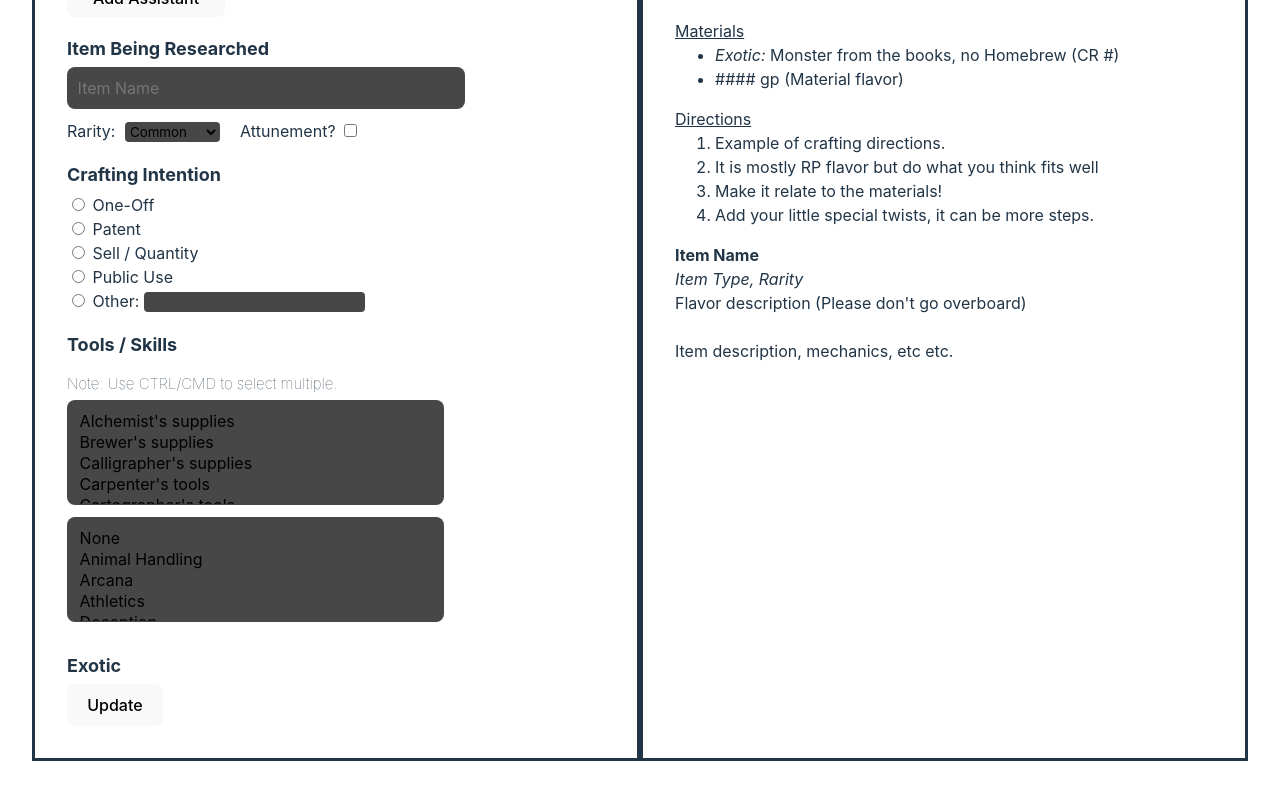
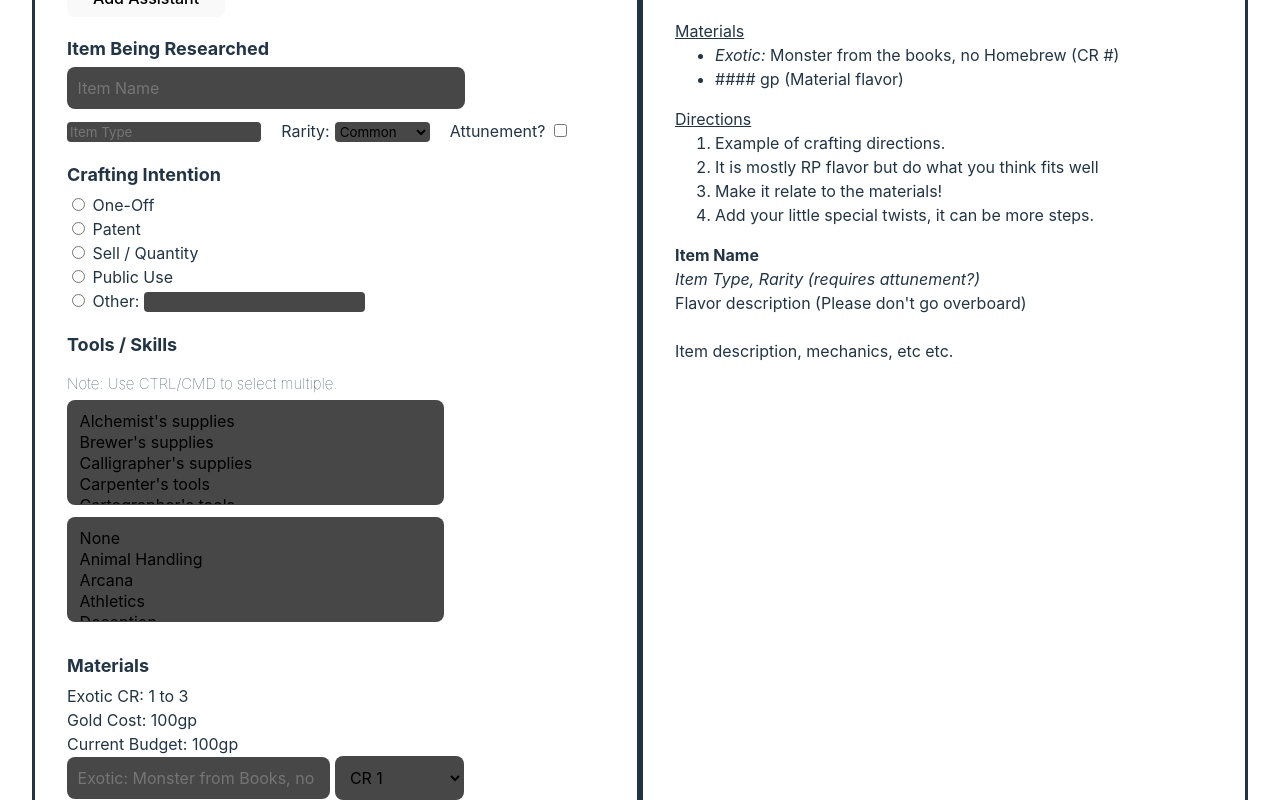
Before and after one commit to GlitchAmbush/rc-formula-generator, a React (Vite) app: page / in a window 1280 px wide. Shown: the part 280-1080 px from the top of the page. Built offline with nearby package versions, Linux system fonts and the light colour scheme.

Commit message:
Still working on Materials.

```diff
--- a/package.json
+++ b/package.json
@@ -10,7 +10,8 @@
   },
   "dependencies": {
     "react": "^18.2.0",
-    "react-dom": "^18.2.0"
+    "react-dom": "^18.2.0",
+    "react-number-format": "^5.1.4"
   },
   "devDependencies": {
     "@types/react": "^18.0.28",
--- a/src/App.jsx
+++ b/src/App.jsx
@@ -1,6 +1,16 @@
 import { useState } from 'react'
+import { NumericFormat } from 'react-number-format'
 import './App.css'
 import { toolOptions, skillOptions } from './resources/options'
+import {
+  makeOption,
+  makeCROption,
+  displayNames,
+  displayToolSkill,
+  checkRadio,
+  getSelect,
+  getCheck
+} from './resources/functions.jsx'
 
 function App() {
   // Sets/States
@@ -11,98 +21,64 @@ function App() {
   const [intention, setIntention] = useState()
   const [toolSkill, setToolSkill] = useState('Tool, Tool; Skill')
   const [exotic, setExotic] = useState()
-  const [material, setMaterial] = useState()
-  const [directions, setDirections] = useState()
-  const [itemType, setItemType] = useState()
-  const [itemRarity, setItemRarity] = useState()
+  const [material, setMaterial] = useState([{ material: '', gold: ''}])
+  const [directions, setDirections] = useState([{ direction: ''}])
+  const [itemType, setItemType] = useState('Item Type')
+  const [itemRarity, setItemRarity] = useState('Rarity')
   const [itemDesc, setItemDesc] = useState()
-  const [attunement, setAttunement] = useState()
+  const [attunement, setAttunement] = useState('(requires attunement?)')
+  const [goldCost, setGoldCost] = useState(100)
+  const [cr, setCR] = useState("1 to 3")
 
-  // Functions
-  const makeOption = (item) => {
-    return <option key={item} value={item}>{item}</option>
+  const calculateItemRequiremenets = (event) => {
+    var cr = ''
+    var goldCost = ''
+    var value = event.target.value
+
+    switch (value) {
+      case 'common':
+        goldCost = 100
+        break
+      case 'uncommon':
+        goldCost = 400
+        break
+      case 'rare':
+        goldCost = 4000
+        break
+      case 'very rare':
+        goldCost = 20000
+        break
+      default:
+        goldCost = 100
+        break
     }
 
-  const displayNames = dictionary => {
-    var list = ""
-    var i = 0
-    for (var key of dictionary) {
-      i++
-      if (i == dictionary.length) {
-        list = list.concat(`${Object.values(key)}`)
-      } else {
-        list = list.concat(`${Object.values(key)}, `)
-      }
-    }
-    return list
+    switch (value) {
+      case 'common':
+        cr = "1 to 3"
+        break
+      case 'uncommon':
+        cr = "4 to 8"
+        break
+      case 'rare':
+        cr = "9 to 12"
+        break
+      case 'very rare':
+        cr = "13 to 18"
+        break
+      default:
+        cr = "1 to 3"
+        break
     }
 
-  const displayToolSkill = (toolArray, skillArray) => {
-    var list = ""
-    for (var i = 0, len = toolArray.length; i < len; i++) {
-      if (i == toolArray.length-1) {
-        if (skillArray[0] == "None") {
-          list = list.concat(`${toolArray[i]}`)
-        } else {
-          list = list.concat(`${toolArray[i]}; `)
-        }
-      } else {
-        list = list.concat(`${toolArray[i]}, `)
-      }
+    setCR(cr)
+    setGoldCost(goldCost)
   }
 
-    if (skillArray[0] != "None") {
-      for (var i = 0, len = skillArray.length; i < len; i++) {
-        if (i == skillArray.length-1) {
-          list = list.concat(`${skillArray[i]}`)
-        } else {
-          list = list.concat(`${skillArray[i]}, `)
-        }
-      }
-    }
-
-    return list
-  }
-
-  const handleFormChange = (index, event) => {
+  const handleAssistantChange = (index, event) => {
     let data = [...assistant]
     data[index][event.target.name] = event.target.value
     setAssistant(data)
-  }
-
-  const checkRadio = () => {
-    var getSelected = document.querySelector('input[name="intention"]:checked')
-    if (getSelected != null) {
-      if (getSelected.value == "") {
-        return document.getElementById('other-intention').value
-      }
-
-      return getSelected.value
-    }
-  }
-
-  const getSelect = (select) => {
-    var result = []
-    var options = select && select.options
-    var opt
-
-    for (var i = 0, len = options.length; i < len; i++) {
-      opt = options[i]
-
-      if (opt.selected) {
-        result.push(opt.value || opt.text)
-      }
-    }
-
-    return result
-  }
-
-  const getCheck = (check) => {
-    if (check) {
-      return ' (requires attunement)'
-    }
-
-    return ""
   }
 
   const addAssistantFields = () => {
@@ -111,7 +87,7 @@ function App() {
     setAssistant([...assistant, newField])
   }
 
-  const removeFields = (index) => {
+  const removeAssistantFields = (index) => {
     let data = [...assistant]
     if (index != 0) {
         data.splice(index, 1)
@@ -130,6 +106,7 @@ function App() {
     setIntention((intention) => checkRadio())
     setToolSkill((toolSkill) => displayToolSkill(toolList, skillList))
     setAttunement((attunement) => getCheck(document.getElementById("attunement").checked))
+    setItemType((itemType) => document.getElementById("itemType").value)
   }
 
   // Main App
@@ -153,7 +130,7 @@ function App() {
                     name="assistant"
                     placeholder='Assistant Name'
                     value={input.assistant}
-                    onChange={event => handleFormChange(index, event)}
+                    onChange={event => handleAssistantChange(index, event)}
                   />
                 </div>
                 )
@@ -166,9 +143,9 @@ function App() {
                     name="assistant"
                     placeholder='Assistant Name'
                     value={input.assistant}
-                    onChange={event => handleFormChange(index, event)}
+                    onChange={event => handleAssistantChange(index, event)}
                   />
-                  <button className='remove' onClick={() => removeFields(index)}>Remove</button>
+                  <button className='remove' onClick={() => removeAssistantFields(index)}>Remove</button>
                 </div>
               )
             })}
@@ -178,8 +155,15 @@ function App() {
           <div>
             <p>Item Being Researched</p>
             <input className='text-input' placeholder='Item Name' id="item" />
-            <div style={{paddingTop: "10px"}}>
-              Rarity: <select className='small-input' style={{marginRight: "20px"}} id="rarity">
+            <div style={{ paddingTop: "10px" }}>
+              <input className='small-input' id='itemType' style={{marginLeft: "0px", marginRight: "20px", width: "35%"}} placeholder='Item Type' />
+              Rarity:
+              <select
+                className='small-input'
+                style={{ marginRight: "20px" }}
+                id="rarity"
+                onChange={event => calculateItemRequiremenets(event)}
+              >
                 <option value="common">Common</option>
                 <option value="uncommon">Uncommon</option>
                 <option value="rare">Rare</option>
@@ -199,15 +183,24 @@ function App() {
           </div>
 
           <div>
-            <p>Tools / Skills</p>
+            <p>Tools / Skills </p>
             <p style={{fontSize: "15px", fontWeight: 1}}>Note: Use CTRL/CMD to select multiple.</p>
             <select className="text-input modular-input" id="tools" multiple>{toolOptions.map(makeOption)}</select><br />
             <select className="text-input modular-input" id="skills" multiple>{skillOptions.map(makeOption)}</select><br />
           </div>
 
           <div>
-            <p>Exotic</p>
+            <p>Materials</p>
+            Exotic CR: {cr} <br />
+            Gold Cost: <NumericFormat value={goldCost} displayType='text' thousandSeparator=' '></NumericFormat>gp <br />
+            Current Budget: <NumericFormat value={goldCost} displayType='text' thousandSeparator=' '></NumericFormat>gp <br />
+            <input className='text-input' id="monster" style={{width: "45%", marginRight: "5px"}} placeholder='Exotic: Monster from Books, no HB' />
+            <select className='text-input' id="cr" style={{ width: "24%" }}>{makeCROption().map(makeOption)}</select><br />
+
+            <input className='text-input' placeholder='Flavor; Material Name' style={{ width: "45%", marginRight: "5px", marginTop: "10px" }} />
+            <input className='text-input' placeholder='Gold Cost (GP)' style={{ width: "20%" }}/>
           </div>
+
           <button onClick={submit}>Update</button>
         </div>
 
@@ -242,7 +235,7 @@ function App() {
           </ol>
 
           <b>{itemName}</b><br />
-          <i>Item Type, Rarity{attunement}</i><br />
+          <i>{itemType}, {itemRarity} {attunement}</i><br />
           Flavor description (Please don't go overboard)<br />
           <br />
           Item description, mechanics, etc etc.<br />
--- /dev/null
+++ b/src/resources/functions.jsx
@@ -0,0 +1,96 @@
+const makeOption = (item) => {
+    return <option key={item} value={item}>{item}</option>
+}
+
+const makeCROption = () => {
+    var crArray = []
+    for (var i = 1; i <= 18; i++) {
+        crArray.push(`CR ${i}`)
+    }
+    return crArray
+}
+
+const displayNames = dictionary => {
+    var list = ""
+    var i = 0
+    for (var key of dictionary) {
+        i++
+        if (i == dictionary.length) {
+            list = list.concat(`${Object.values(key)}`)
+        } else {
+            list = list.concat(`${Object.values(key)}, `)
+        }
+    }
+    return list
+}
+
+const displayToolSkill = (toolArray, skillArray) => {
+    var list = ""
+    for (var i = 0, len = toolArray.length; i < len; i++) {
+        if (i == toolArray.length-1) {
+            if (skillArray[0] == "None") {
+                list = list.concat(`${toolArray[i]}`)
+            } else {
+                list = list.concat(`${toolArray[i]}; `)
+            }
+        } else {
+            list = list.concat(`${toolArray[i]}, `)
+        }
+    }
+
+    if (skillArray[0] != "None") {
+        for (var i = 0, len = skillArray.length; i < len; i++) {
+            if (i == skillArray.length-1) {
+                list = list.concat(`${skillArray[i]}`)
+            } else {
+                list = list.concat(`${skillArray[i]}, `)
+            }
+        }
+    }
+    return list
+}
+
+const checkRadio = () => {
+    var getSelected = document.querySelector('input[name="intention"]:checked')
+    if (getSelected != null) {
+        if (getSelected.value == "") {
+            return document.getElementById('other-intention').value
+        }
+
+        return getSelected.value
+    }
+}
+
+const getSelect = (select) => {
+    var result = []
+    var options = select && select.options
+    var opt
+
+    for (var i = 0, len = options.length; i < len; i++) {
+    opt = options[i]
+
+        if (opt.selected) {
+            result.push(opt.value || opt.text)
+        }
+    }
+
+    return result
+}
+
+const getCheck = (check) => {
+    if (check) {
+        return '(requires attunement)'
+    }
+
+    return ""
+}
+
+export {
+    makeOption,
+    makeCROption,
+    displayNames,
+    displayToolSkill,
+    checkRadio,
+    getSelect,
+    getCheck
+}
```
Also changed, not shown: 1 other file (tests, documents, lock files or other folders). Lines whose indentation alone changed are shown as unchanged.
